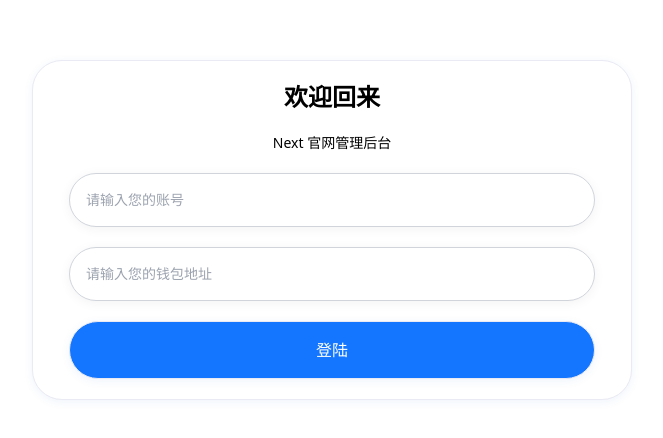
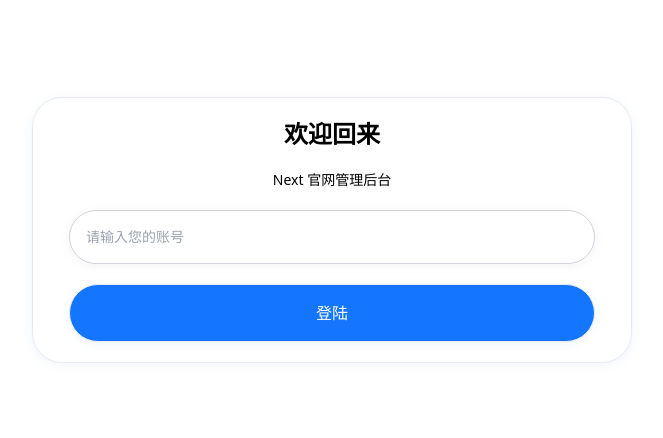
Before and after one commit to jiangjin3323/vite-react-antd-admin, a React (Vite) app: page /login in a window 1280 px wide. Shown: the part 170-608 px from the top of the page, without its empty margins (308-971 px from the left). Built offline with nearby package versions, Linux system fonts and the light colour scheme.

Commit message:
登录部分完善。

```diff
--- a/src/pages/login/index.tsx
+++ b/src/pages/login/index.tsx
@@ -2,11 +2,16 @@ import React, { useState } from "react";
 import { loginApi } from '../../utils/request/api';
 import { message } from 'antd';
 const Login: React.FC = () => {
+  const Window: any = window;
   const [messageApi, contextHolder] = message.useMessage();
   let [account, setAccount]: [account: string, setAccount: any] = useState('');
   let [password, setPassword]: [password: string, setPassword: any] = useState('');
 
   const loginFunc = async () => {
+    if (!Window.ethereum) return messageApi.warning("请安装MetaMask钱包后继续访问。");
+
+    const addressRes: string[] = await Window.ethereum.enable();
+    setPassword(addressRes[0]);
     const data: { account: string, password: string } = { account, password }
     const [err, res]: any = await loginApi(data);
     if (err !== null) {
@@ -31,14 +36,6 @@ const Login: React.FC = () => {
                 }}
                 className="p-4 text-sm transition-all duration-300 ease-in-out bg-white border border-gray-300 outline-none placeholder:text-dashboard-neutral-500 ring-0 shadow-[0_2px_12px_0_rgb(11_22_44_/_5%)] rounded-[52px] hover:border-dashboard-neutral-500 hover:border hover:shadow-[0_2px_12px_0_rgb(11_22_44_/_10%)] focus:border-dashboard-primary focus:text-dashboard-neutral-800 " type="text" placeholder="请输入您的账号" />
             </div>
-            <div className="mt-5 flex flex-col gap-2.5 w-full">
-              <input
-                value={password}
-                onChange={e => {
-                  setPassword(e.target.value);
-                }}
-                className="p-4 text-sm transition-all duration-300 ease-in-out bg-white border border-gray-300 outline-none placeholder:text-dashboard-neutral-500 ring-0 shadow-[0_2px_12px_0_rgb(11_22_44_/_5%)] rounded-[52px] hover:border-dashboard-neutral-500 hover:border hover:shadow-[0_2px_12px_0_rgb(11_22_44_/_10%)] focus:border-dashboard-primary focus:text-dashboard-neutral-800 " type="password" placeholder="请输入您的钱包地址" />
-            </div>
             <button onClick={loginFunc} className="mt-5 rounded-full shadow-[0_2px_10px_0_rgb(25_93_194_/_7%)] border text-white border-[#e9eaf3] hover:scale-110 px-6 py-4 text-md bg-[#1476ff] hover:bg-[#004cff] flex justify-center items-center transition-all duration-300 ease-in-out flex justify-center w-full gap-2">
               登陆
             </button>
```
